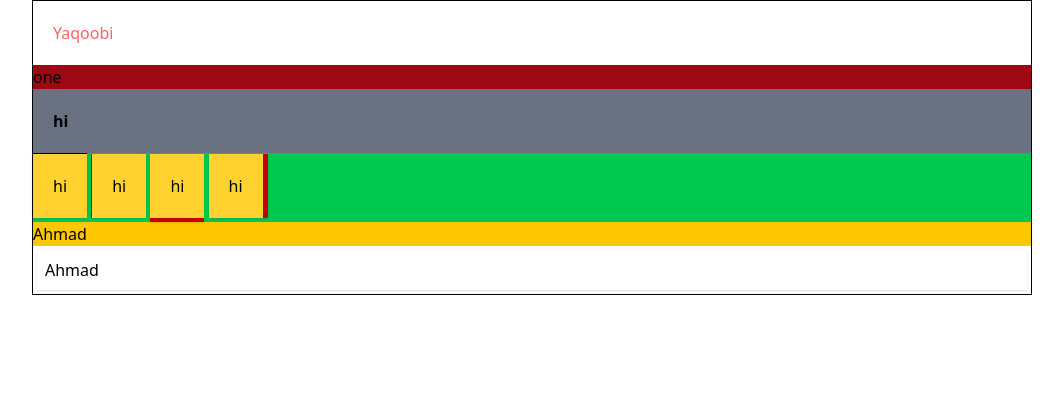
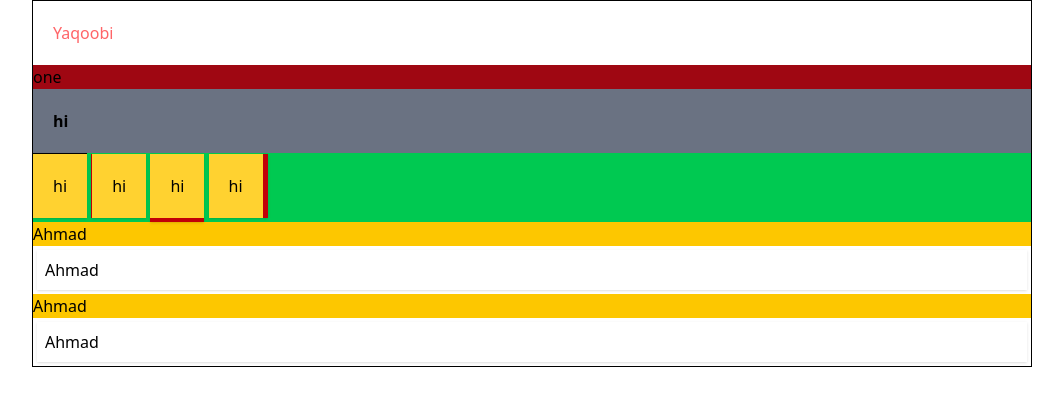
Before and after one commit to YaqoobYaqoobi/Tailwind-css, a website: page index.html in a window 1280 px wide. Shown: the whole page, without its empty margins (108-1171 px from the left). Drawn offline with Linux system fonts and the light colour scheme.

Commit message:
3/31/2026

```diff
--- a/index.html
+++ b/index.html
@@ -24,6 +24,9 @@
 <p class=" bg-yellow-400">Ahmad</p>
 <div class=" p-2 shadow m-1">Ahmad</div>
 
+<p class=" bg-yellow-400">Ahmad</p>
+<div class=" p-2 shadow m-1">Ahmad</div>
+
 
 </body>
 
```
